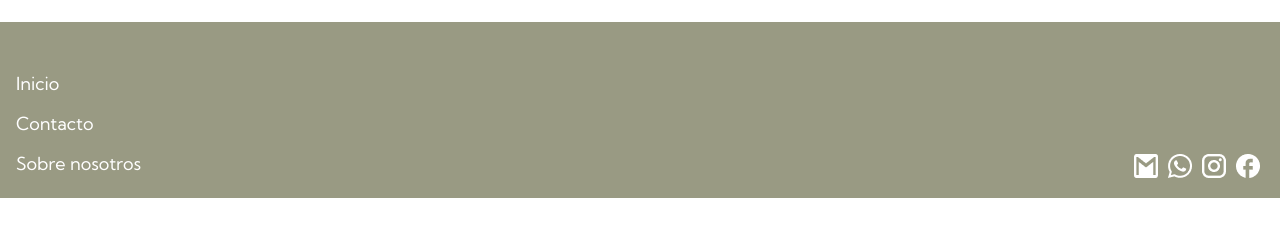
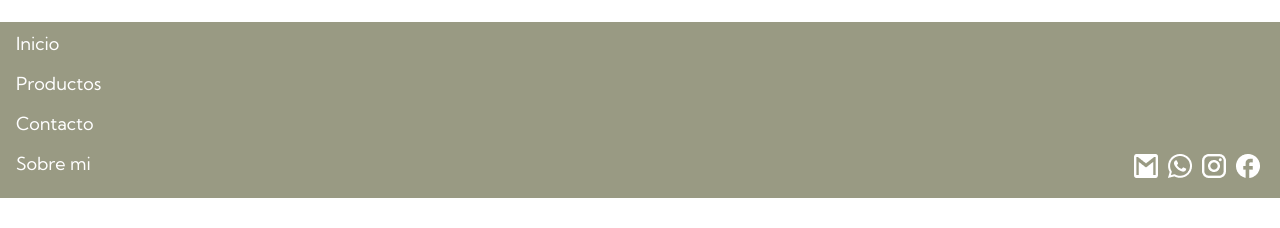
Before and after one commit to danielhh-dev/chimu, a React (Vite) app: page /cart in a window 1280 px wide. Shown: the part 282-510 px from the top of the page. Built offline with nearby package versions, Linux system fonts and the light colour scheme; no server answers; the database is empty.

Commit message:
footer fix

```diff
--- a/src/components/Footer/Footer.jsx
+++ b/src/components/Footer/Footer.jsx
@@ -8,21 +8,28 @@ const Footer = () => {
   return (
     <footer className="  mt-[180px] flex h-44 w-full flex-row items-end  justify-between bg-color-verde pl-4 pt-7 pr-5 pb-8 md:pb-5">
       <nav className="flex flex-col gap-3 ">
-        <NavLink to="/" className="text-sm text-white md:text-lg ">
+        <NavLink className="text-sm text-white md:text-lg " to="/">
           Inicio
         </NavLink>
-        <NavLink to="/contact" className="text-sm text-white md:text-lg ">
+        <NavLink className="text-sm text-white  md:text-lg" to="/category">
+          Productos{" "}
+        </NavLink>
+        <NavLink className="text-sm text-white  md:text-lg" to="/contact">
           Contacto
         </NavLink>
-        <NavLink to="/about" className="text-sm text-white md:text-lg ">
-          Sobre nosotros
+        <NavLink className="text-sm text-white  md:text-lg" to="/about">
+          Sobre mi
         </NavLink>
       </nav>
 
       <div>
         <div className="flex w-16 flex-wrap gap-2.5 md:w-full ">
-          <img src={gmailIcon} alt="" />
-          <img src={whatsAppIcon} alt="" />
+          <a href="https://mail.google.com/mail/?view=cm&fs=1&to=someone@example.com&su=SUBJECT&body=BODY&bcc=someone.else@example.com">
+            <img src={gmailIcon} alt="" />
+          </a>
+          <a href="https://api.whatsapp.com/send/?phone=5492302554639&text=Hola">
+            <img src={whatsAppIcon} alt="" />
+          </a>
           <img src={instagramIcon} alt="" />
           <img src={facebookIcon} alt="" />
         </div>
```
